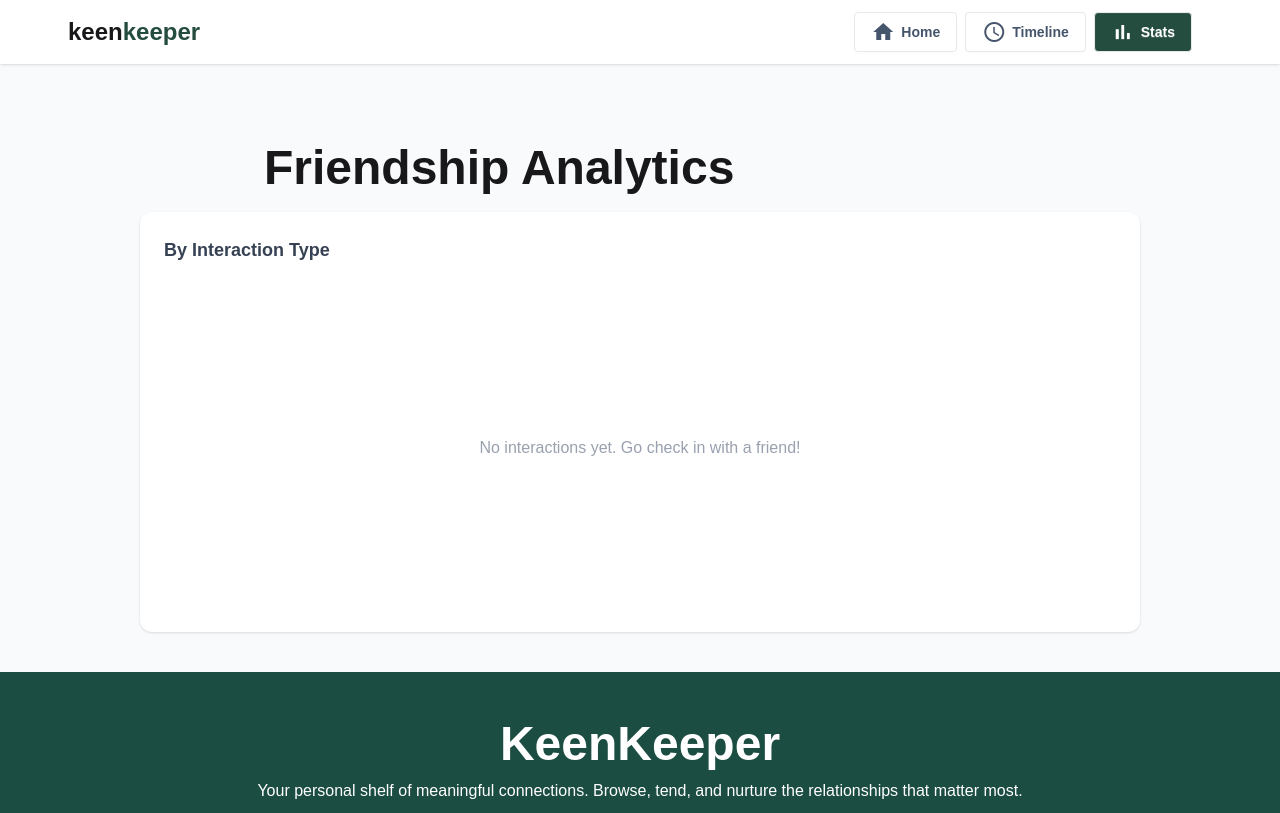
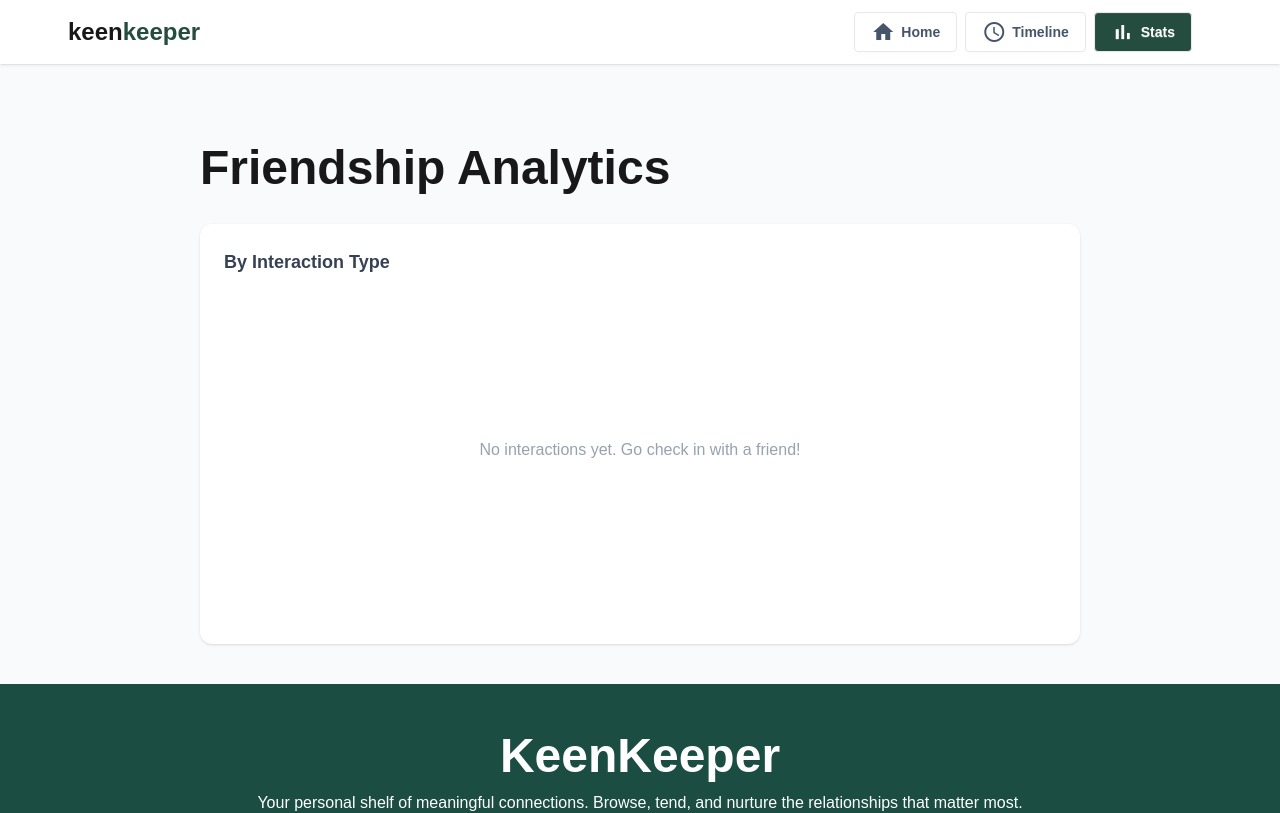
Before and after one commit to okhalidfa/7th-project, a React (Vite) app: page /st in a window 1280 px wide. Shown: the top 813 px of the page. Built offline with nearby package versions, Linux system fonts and the light colour scheme.

Commit message:
project done with media response

```diff
--- a/src/component/stats/Stats.jsx
+++ b/src/component/stats/Stats.jsx
@@ -5,7 +5,6 @@ import { useTimeline } from "../tm/TimelineContext";
 const Stats = () => {
   const { timeline } = useTimeline();
 
-  // Count each interaction type from real timeline data
   const counts = { Text: 0, Call: 0, Video: 0 };
   timeline.forEach((item) => {
     if (counts[item.type] !== undefined) counts[item.type]++;
@@ -17,21 +16,30 @@ const Stats = () => {
     { name: "Video", value: counts.Video, fill: "#22C55E" },
   ];
 
+
   return (
-    <div className="bg-[#F8FAFC] py-10">
-      <h2 className="text-5xl font-bold ml-66 mb-5 mt-10">Friendship Analytics</h2>
-      <div className="bg-white rounded-xl shadow-sm p-6 w-250 mx-auto">
+    <div className="bg-[#F8FAFC]  py-6 sm:py-2 md:py-10 px-4 sm:px-8 md:px-12 lg:px-50">
 
-        <h2 className="text-lg font-semibold text-gray-700 mb-6">
+      {/* Title */}
+      <h2 className="text-3xl sm:text-4xl md:text-5xl font-bold mb-6 sm:mb-8 mt-4 sm:mt-6 md:mt-10">
+        Friendship Analytics
+      </h2>
+
+
+      <div className="bg-white rounded-xl shadow-sm p-4 sm:p-6 w-full">
+
+        <h2 className="text-base sm:text-lg font-semibold text-gray-700 mb-4 sm:mb-6">
           By Interaction Type
         </h2>
 
         {timeline.length === 0 ? (
-          <p className="text-gray-400 text-center h-80 flex items-center justify-center">
-            No interactions yet. Go check in with a friend!
-          </p>
+          <div className="h-60 sm:h-72 md:h-80 flex items-center justify-center pb-5">
+            <p className="text-gray-400 text-center text-sm sm:text-base">
+              No interactions yet. Go check in with a friend!
+            </p>
+          </div>
         ) : (
-          <div className="w-full h-80 flex justify-center items-center">
+          <div className="w-full h-60 sm:h-72 md:h-80 flex justify-center items-center">
             <ResponsiveContainer width="100%" height="100%">
               <PieChart>
                 <Pie
@@ -47,8 +55,8 @@ const Stats = () => {
                     <Cell key={index} fill={entry.fill} />
                   ))}
                 </Pie>
-                <Tooltip />
-                <Legend />
+                <Tooltip/>
+                <Legend/>
               </PieChart>
             </ResponsiveContainer>
           </div>
```
